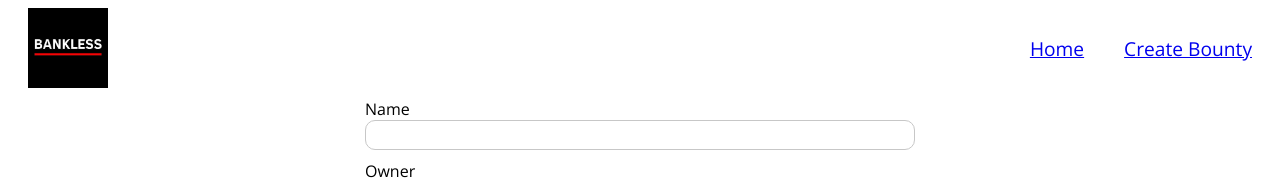
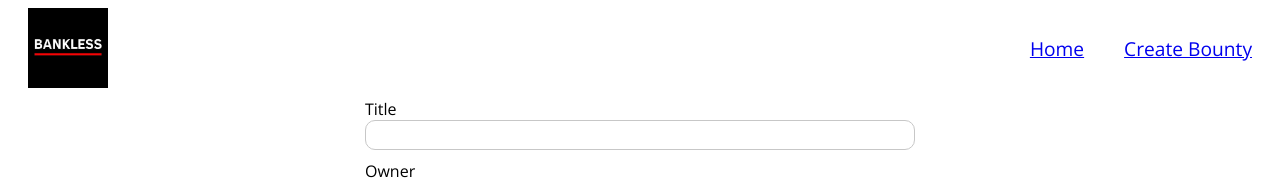
Before and after one commit to BanklessDAO/bounty-board, a Next.js app: page /new in a window 1280 px wide. Shown: the top 180 px of the page. Built offline with nearby package versions, Linux system fonts and the light colour scheme.

Commit message:
changed name field of bounty to bountyTitle. WIP, issue with adding bounty

```diff
--- a/components/Form.js
+++ b/components/Form.js
@@ -1,6 +1,18 @@
 import { useState } from 'react'
 import { useRouter } from 'next/router'
 import { mutate } from 'swr'
+
+// User entered form fields:
+// bountyTitle
+// bountyDescription
+// bountyCriteria
+// bountyReward
+// bountyGuild
+// bountyCreatedDiscord
+// bountyCreatedAt
+// bountyExpiration
+// bountySkills
+// bountyImage
 
 const Form = ({ formId, bountyForm, forNewBounty = true }) => {
   const router = useRouter()
@@ -9,7 +21,7 @@ const Form = ({ formId, bountyForm, forNewBounty = true }) => {
   const [message, setMessage] = useState('')
 
   const [form, setForm] = useState({
-    name: bountyForm.name,
+    bountyTitle: bountyForm.bountyTitle,
     owner_name: bountyForm.owner_name,
     guild: bountyForm.guild,
     reward: bountyForm.reward,
@@ -96,7 +108,7 @@ const Form = ({ formId, bountyForm, forNewBounty = true }) => {
   /* Makes sure bounty info is filled for bounty name, owner name, guild, and image url*/
   const formValidate = () => {
     let err = {}
-    if (!form.name) err.name = 'Name is required'
+    if (!form.bountyTitle) err.bountyTitle = 'Title is required'
     if (!form.owner_name) err.owner_name = 'Owner is required'
     if (!form.guild) err.guild = 'Guild is required'
     if (!form.image_url) err.image_url = 'Image URL is required'
@@ -106,12 +118,12 @@ const Form = ({ formId, bountyForm, forNewBounty = true }) => {
   return (
     <>
       <form id={formId} onSubmit={handleSubmit}>
-        <label htmlFor="name">Name</label>
+        <label htmlFor="bountyTitle">Title</label>
         <input
           type="text"
           maxLength="20"
-          name="name"
-          value={form.name}
+          name="bountyTitle"
+          value={form.bountyTitle}
           onChange={handleChange}
           required
         />
```
